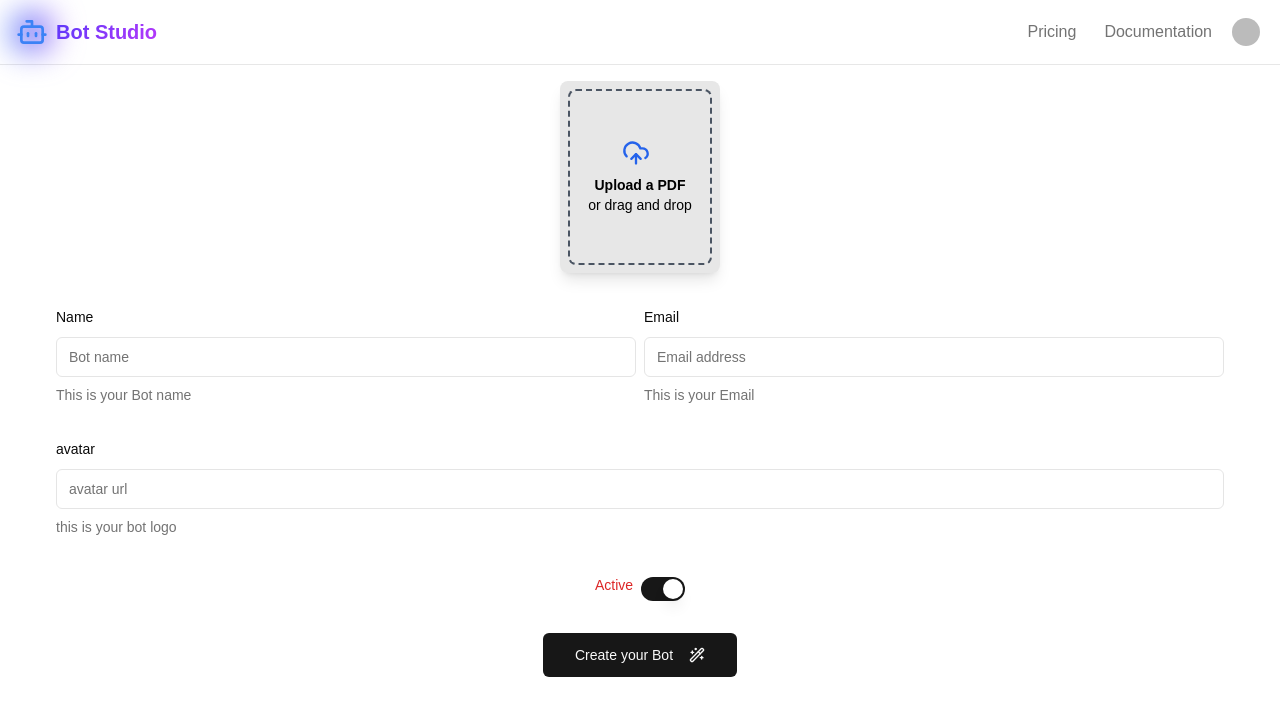
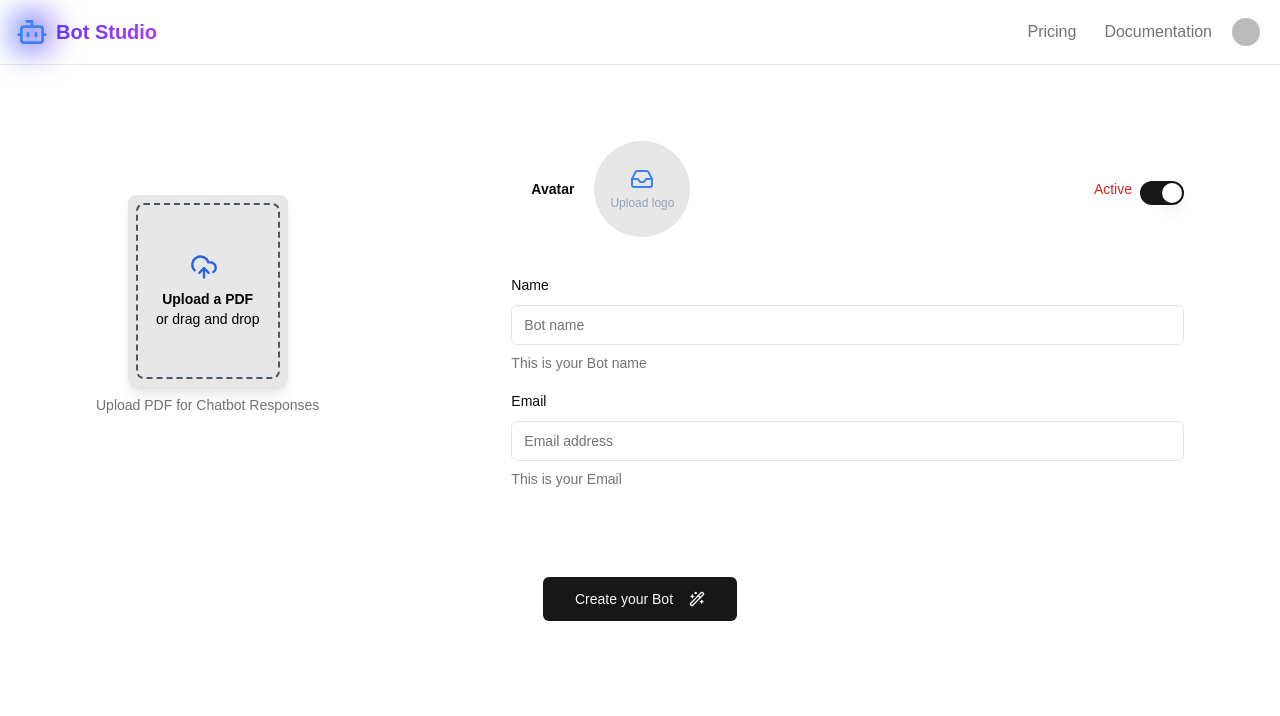
Before and after one commit to ssacharya2002/Bot-Studio, a Next.js app: page /project/new-or-edit/new in a window 1280 px wide. Shown: the top 716 px of the page. Built offline with nearby package versions, Linux system fonts and the light colour scheme; no server answers; the database is empty; sample sign-in values are in the browser's storage; some icons are missing.

Commit message:
upload chatbot avatar

```diff
--- a/app/(dashboard)/project/[botId]/(routes)/integration/page.tsx
+++ b/app/(dashboard)/project/[botId]/(routes)/integration/page.tsx
@@ -1,12 +1,8 @@
-"use client";
-
 import { ApiAlert } from "@/components/ui/api-alert";
 
-// import React from 'react'
-
-const page = async ({ params }: { params: Promise<{ botId: string }> }) => {
-  const AppId = (await params).botId;
-  const scriptTag = `<script appid="${AppId}" src=${process.env.CHATBOT_INTEGRATION_SCRIPT}></script>`;
+const Page = ({ params }: { params: { botId: string } }) => {
+  const appId = params.botId;
+  const scriptTag = `<script appid="${appId}" src="${process.env.NEXT_PUBLIC_CHATBOT_INTEGRATION_SCRIPT}"></script>`;
 
   return (
     <div className="p-4 md:p-10">
@@ -15,4 +11,4 @@ const page = async ({ params }: { params: Promise<{ botId: string }> }) => {
   );
 };
 
-export default page;
+export default Page;
--- a/app/(dashboard)/project/new-or-edit/[botId]/components/BotForm.tsx
+++ b/app/(dashboard)/project/new-or-edit/[botId]/components/BotForm.tsx
@@ -23,6 +23,7 @@ import { Switch } from "@/components/ui/switch";
 import { Button } from "@/components/ui/button";
 import { Wand2 } from "lucide-react";
 import { useState } from "react";
+import AvatarUpload from "./avatar-upload";
 
 interface BotFormProps {
   initialData: bot | null;
@@ -49,10 +50,6 @@ const BotForm = ({ initialData, botId }: BotFormProps) => {
     },
   });
 
-  console.log("initialData", initialData);
-
-  console.log("botId", botId);
-
   const isLoading = form.formState.isSubmitting;
   const router = useRouter();
 
@@ -78,7 +75,7 @@ const BotForm = ({ initialData, botId }: BotFormProps) => {
         const data = await axios.post(`/api/chatbot`, values);
         setToastLoading(false);
         toast("Successfully created");
-        const botId  = data.data.id;
+        const botId = data.data.id;
         router.push(`/project/${botId}`);
       }
     } catch (err) {
@@ -90,13 +87,14 @@ const BotForm = ({ initialData, botId }: BotFormProps) => {
   };
 
   return (
-    <div className="h-full  p-4 space-y-2  mx-10">
+    <div className="h-full p-4 space-y-2 mx-10">
       <Form {...form}>
         <form
           onSubmit={form.handleSubmit(onSubmit)}
-          className="space-y-8 pb-10"
+          className="space-y-8 pb-10 flex flex-col md:flex-row md:space-x-8 md:space-y-0 w-full justify-center md:gap-40 items-center md:pt-10 md:pb-20 md:px-10"
         >
           {/* file upload */}
+          <div className="flex flex-col items-center justify-center gap-2">
 
           <FormField
             name="pdfKey"
@@ -107,18 +105,49 @@ const BotForm = ({ initialData, botId }: BotFormProps) => {
                     disabled={isLoading}
                     onChange={(e: string) => field.onChange(e)}
                     pdfKey={field.value}
-                  />
+                    />
                 </FormControl>
                 <FormMessage />
               </FormItem>
             )}
-          />
+            />
+            <p className="text-sm text-muted-foreground whitespace-nowrap ">Upload PDF for Chatbot Responses</p>
+            </div>
 
-          {/* file upload-- end  */}
+          <div className="grid grid-cols-2 gap-2 md:gap-4 md:grid-cols-1 w-full">
+          <div className="col-span-2 md:col-span-1 flex items-center w-full gap-4">
+              <FormField
+                name="avatar"
+                render={({ field }) => (
+                  <FormItem className="flex-grow-0">
+                    <FormControl>
+                      <AvatarUpload
+                        disabled={isLoading}
+                        onChange={(e) => field.onChange(e)}
+                        avatarUrl={field.value}
+                      />
+                    </FormControl>
+                    <FormMessage />
+                  </FormItem>
+                )}
+              />
 
-          <div className="grid grid-cols-2 gap-2 ">
-            {/* {name} */}
-
+              <FormField
+                name="active"
+                render={({ field }) => (
+                  <FormItem className="flex items-center gap-2 ml-auto">
+                    <FormLabel className="text-red-600">Active</FormLabel>
+                    <FormControl>
+                      <Switch
+                        checked={field.value}
+                        onCheckedChange={field.onChange}
+                      />
+                    </FormControl>
+                    <FormMessage />
+                  </FormItem>
+                )}
+              />
+            </div>
             <FormField
               name="name"
               control={form.control}
@@ -138,8 +167,6 @@ const BotForm = ({ initialData, botId }: BotFormProps) => {
               )}
             />
 
-            {/* {name} end */}
-
             <FormField
               name="email"
               control={form.control}
@@ -158,56 +185,16 @@ const BotForm = ({ initialData, botId }: BotFormProps) => {
                 </FormItem>
               )}
             />
-          </div>
 
-          {/* {avatar} */}
-          <FormField
-            name="avatar"
-            control={form.control}
-            render={({ field }) => (
-              <FormItem className="col-span-2 md:col-span-1">
-                <FormLabel>avatar</FormLabel>
-                <FormControl>
-                  <Input
-                    disabled={isLoading}
-                    placeholder="avatar url"
-                    {...field}
-                  />
-                </FormControl>
-                <FormDescription>this is your bot logo</FormDescription>
-                <FormMessage />
-              </FormItem>
-            )}
-          />
-          {/* {avatar} end */}
 
-          <FormField
-            name="active"
-            render={({ field }) => (
-              <FormItem className="flex  items-center justify-center gap-2">
-                <FormLabel className="text-red-600">Active</FormLabel>
-                <FormControl>
-                  <Switch
-                    checked={field.value}
-                    onCheckedChange={field.onChange}
-                  />
-                </FormControl>
-                <FormMessage />
-              </FormItem>
-            )}
-          />
-
-          <div className="w-full flex justify-center">
-            <Button
-              disabled={isLoading}
-              size="lg"
-              // className="bg-gradient-to-r from-green-500   to-blue-500"
-            >
-              {initialData ? "Edit your Bot" : "Create your Bot"}
-              <Wand2 className="w-4 h-4 ml-2" />
-            </Button>
           </div>
         </form>
+        <div className="w-full flex justify-center">
+          <Button disabled={isLoading} size="lg">
+            {initialData ? "Edit your Bot" : "Create your Bot"}
+            <Wand2 className="w-4 h-4 ml-2" />
+          </Button>
+        </div>
       </Form>
     </div>
   );
--- /dev/null
+++ b/app/(dashboard)/project/new-or-edit/[botId]/components/avatar-upload.tsx
@@ -0,0 +1,94 @@
+import { uploadToCloudinary } from "@/lib/clodinary";
+import { Inbox, Loader2 } from "lucide-react";
+import Image from "next/image";
+import React, { useState } from "react";
+import { useDropzone } from "react-dropzone";
+import { toast } from "sonner";
+
+interface AvatarUploadProps {
+  avatarUrl: string;
+  onChange: (date: string) => void;
+  disabled: boolean;
+}
+
+const AvatarUpload: React.FC<AvatarUploadProps> = ({
+
+  onChange,
+  avatarUrl,
+}) => {
+  const [uploading, setUploading] = useState(false);
+
+  const { getRootProps, getInputProps } = useDropzone({
+    accept: { "image/*": ["*.png", "*.jpg", "*.jpeg"] },
+    maxFiles: 1,
+    onDrop: async (acceptedFiles) => {
+      console.log(acceptedFiles);
+      const file = acceptedFiles[0];
+
+      if (file.size > 10 * 1024 * 1024) {
+        return toast.error("File too large");
+      }
+
+      try {
+        setUploading(true);
+        const data = await uploadToCloudinary(file);
+        if (!data?.url) {
+          return toast("Something went wrong!");
+        }
+
+        setUploading(false);
+
+        const url = data.url;
+        onChange(url);
+      } catch (error) {
+        console.log(error);
+      } finally {
+        setUploading(false);
+      }
+    },
+  });
+
+  return (
+    <div className="w-full flex justify-start sm:justify-center">
+      <div className="p-5 flex justify-center items-center gap-5">
+      <h3 className="text-sm font-semibold">Avatar</h3>
+        <div
+          {...getRootProps()}
+          className="border-dashed border-2 rounded-full w-24 h-24 cursor-pointer bg-primary/10 flex justify-center items-center flex-col overflow-hidden"
+        >
+          <input {...getInputProps()} />
+          {!avatarUrl ? (
+            uploading ? (
+              <>
+                <Loader2 className="w-6 h-6 text-blue-500 animate-spin" />
+                <p className="mt-1 text-xs text-slate-400 text-primary-foreground text-center">
+                  Uploading...
+                </p>
+              </>
+            ) : (
+              <>
+                <Inbox className="w-6 h-6 text-blue-500" />
+                <p className="mt-1 text-xs text-slate-400 text-center">
+                  Upload logo
+                </p>
+              </>
+            )
+          ) : (
+            <div className="relative w-24 h-24 rounded-full overflow-hidden">
+              <Image
+                src={avatarUrl}
+                alt="avatar"
+                className="rounded-full object-cover"
+                fill
+                sizes="96px"
+              />
+            </div>
+          )}
+        </div>
+
+      </div>
+    </div>
+  );
+};
+
+export default AvatarUpload;
--- /dev/null
+++ b/lib/clodinary.ts
@@ -0,0 +1,28 @@
+import axios from "axios";
+export async function uploadToCloudinary(file: File) {
+
+    try {
+
+        const formData = new FormData();
+        formData.append("file", file);
+        formData.append("upload_preset", "l8dwafck");
+
+        console.log("upload post started");
+        const data = await axios.post(`https://api.cloudinary.com/v1_1/${process.env.NEXT_PUBLIC_CLOUDINARY_CLOUD_NAME}/image/upload`, formData);
+        console.log("upload post completed");
+
+        console.log(data.data.secure_url);
+
+
+        return Promise.resolve({ url: data.data.secure_url })
+        // return NextResponse.json({ url: data.data.secure_url });
+
+
+    } catch (error) {
+        console.log("error uploading to cloudinary", error);
+        throw new Error("error uploading to cloudinary");
+    }
+
+
+
+}
--- a/next.config.ts
+++ b/next.config.ts
@@ -2,6 +2,9 @@ import type { NextConfig } from "next";
 
 const nextConfig: NextConfig = {
   /* config options here */
+  images: {
+    domains: ["res.cloudinary.com"],
+  }
   }
 
 export default nextConfig;
```
